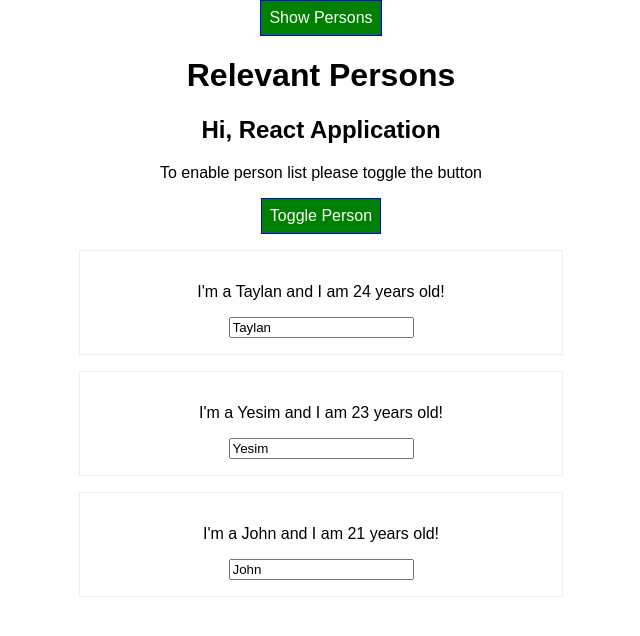
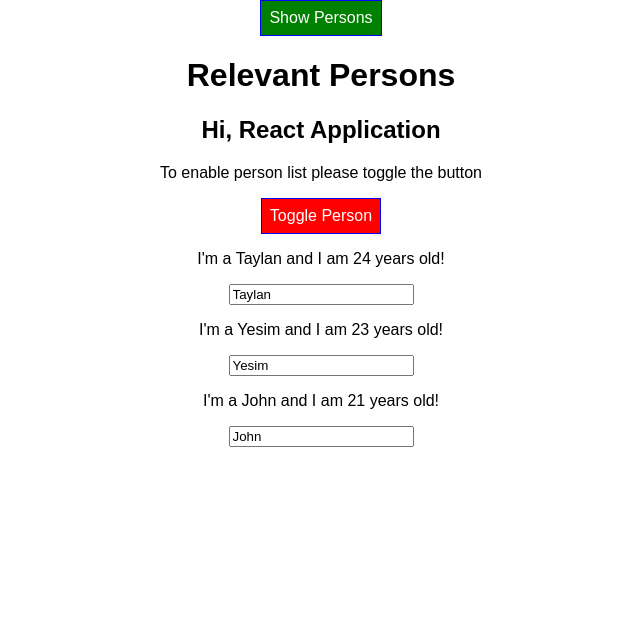
Before and after one commit to KurtTaylan/react-the-complete-guide-incl-redux, a React app in the folder react-complete-guide/: page / in a window 1280 px wide. Both pictures are taken after a click on the button "Toggle Person". Shown: the top 636 px of the page, without its empty margins (319-959 px from the left). Built offline with nearby package versions, Linux system fonts and the light colour scheme.

Commit message:
How to get rid of unnecessary div wrapper in JSX by React16

```diff
--- a/react-complete-guide/src/components/Cockpit/Cockpit.css
+++ b/react-complete-guide/src/components/Cockpit/Cockpit.css
@@ -6,16 +6,16 @@
     font-weight: bold;
 }
 
-.Cockpit button:hover {
+.Button:hover {
     background-color: lightgreen;
     color: #222222;
 }
 
-.Cockpit button.Red{
+.Button.Red{
     background-color: red;
 }
 
-.Cockpit button.Red:hover{
+.Button.Red:hover{
     background-color: salmon;
     color: black;
 }
--- a/react-complete-guide/src/components/Cockpit/Cockpit.js
+++ b/react-complete-guide/src/components/Cockpit/Cockpit.js
@@ -1,30 +1,34 @@
 import React from 'react';
-import styleClasses from './Cockpit.css'
+import styleClasses from './Cockpit.css';
+import Aux from '../../hoc/Aux';
 
 const cockpit = (props) => {
     const assignedClasses = [];
-    let buttonClass = '';
+    let buttonClass = styleClasses.Button;
+
+    if (props.showPersons) {
+        buttonClass = [styleClasses.Button, styleClasses.Red].join(' ');
+    }
+
     if (props.persons.length <= 2) {
-        assignedClasses.push(styleClasses.red); // classes will be red
+        buttonClass = [styleClasses.Button, styleClasses.Red].join(' '); // classes will be red
+
     }
 
     if (props.persons.length <= 1) {
-        assignedClasses.push(styleClasses.bold); // classes will be red
-    }
+        buttonClass = [styleClasses.Button, styleClasses.bold].join(' '); // classes will be bold
 
-    if (props.showPersons) {
-        buttonClass = styleClasses.Red;
     }
 
     return (
-        <div className="Cockpit">
+        <Aux>
             <h1>{props.appTitle}</h1>
             <h2>Hi, React Application</h2>
             <p className={assignedClasses.join(' ')}> To enable person list please toggle the button</p>
             <button className={buttonClass}
                     onClick={props.toggleHandler}>Toggle Person
             </button>
-        </div>
+        </Aux>
     );
 }
 
--- a/react-complete-guide/src/components/Persons/Person/Person.js
+++ b/react-complete-guide/src/components/Persons/Person/Person.js
@@ -1,5 +1,5 @@
 import React, {Component} from 'react';
-import styledClasses from './Person.css'
+// import styledClasses from './Person.css'
 
 
 class Person extends Component {
@@ -18,13 +18,18 @@ class Person extends Component {
 
     render() {
         console.log('inside Person render');
-        return (
+        /*return (
             <div className={styledClasses.Person}>
                 <p onClick={this.props.clicked}>I'm a {this.props.name} and I am {this.props.age} years old!</p>
                 <p>{this.props.children}</p>
                 <input type="text" onChange={this.props.changed} value={this.props.name}/>
             </div>
-        );
+        );*/
+        return [
+            <p key="1" onClick={this.props.clicked}>I'm a {this.props.name} and I am {this.props.age} years old!</p>,
+            <p key="2">{this.props.children}</p>,
+            <input key="3" type="text" onChange={this.props.changed} value={this.props.name}/>
+        ]
     }
 }
 
--- /dev/null
+++ b/react-complete-guide/src/hoc/Aux.js
@@ -0,0 +1,3 @@
+const aux = (props) => props.children;
+
+export default aux;
```
